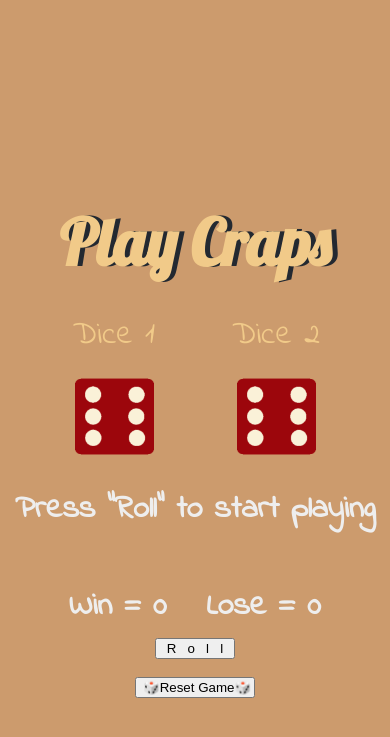
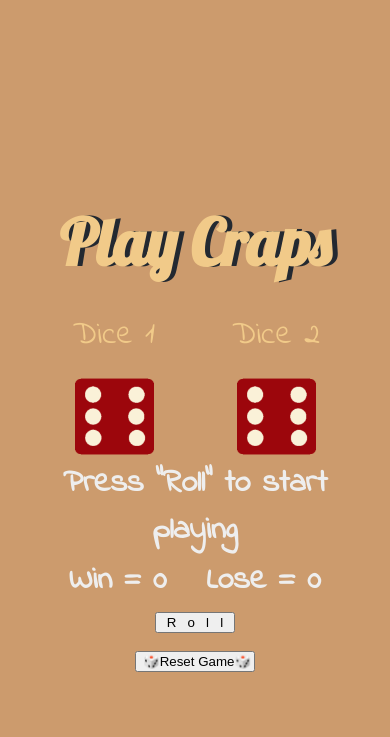
Before and after one commit to PseudoRai/craps, a plain HTML site: page index.html in a window 390 px wide. Shown: the part 17-754 px from the top of the page. Drawn offline with Linux system fonts and the light colour scheme.

Commit message:
Add files via upload

```diff
--- a/styles.css
+++ b/styles.css
@@ -92,6 +92,7 @@ input {
   }
   h2 {
     font-size: 2rem;
+    margin: 0px 30px;
     height: 11.5vh;
   }
   .scores {
```
